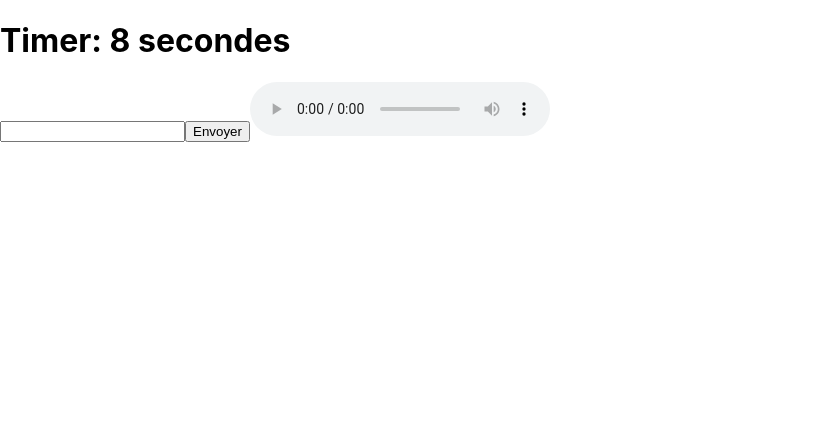
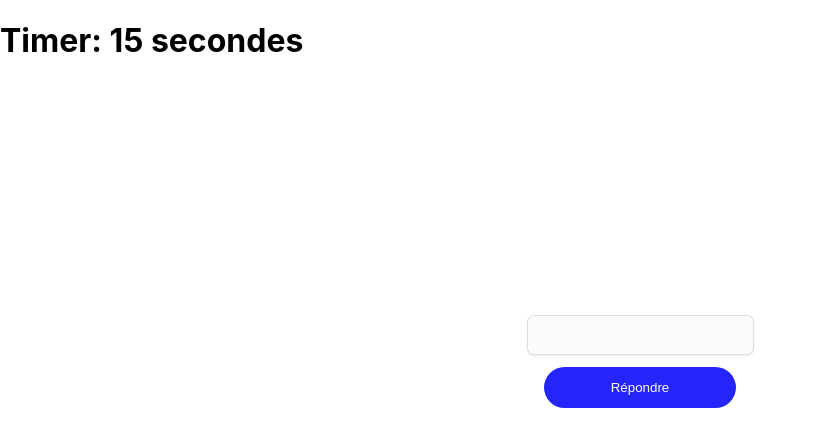
Before and after one commit to Kevdevv/blind-test, a React (Create React App) app: page /blind in a window 1280 px wide. Shown: the top 446 px of the page, without its empty margins (0-817 px from the left). Built offline with nearby package versions, Linux system fonts and the light colour scheme.

Commit message:
debut design

```diff
--- a/src/Pages/BlindTest.js
+++ b/src/Pages/BlindTest.js
@@ -9,7 +9,7 @@ const BlindTest = () => {
   const totalComponents = 3;
 
   const [seconds, setSeconds] = useState(15);
-  const [isPaused, setIsPaused] = useState(false);
+  const [isPaused, setIsPaused] = useState(true);
 
   useEffect(() => {
 
--- a/src/component/Sound.jsx
+++ b/src/component/Sound.jsx
@@ -1,5 +1,6 @@
 import React, { useEffect, useState } from 'react'
 import PopUp from './PopUp';
+import '../styles/sound.css'
 
 const Sound = (props) => {
 
@@ -19,7 +20,7 @@ const Sound = (props) => {
           setModal(true)
           props.update()
           props.pause()
-          setTimeout(function () {
+          setTimeout( () => {
             setModal(false);
             props.defreez()
       }, 2000);
@@ -31,11 +32,12 @@ const Sound = (props) => {
 
   return (
     <>
+  <div className='input_box'>
+    <input type="text" value={valeurInput} onChange={handleChange} />
+    <button className='answer' onClick={handleSubmit}>Répondre</button>
+  </div>
 
-    <input type="text" value={valeurInput} onChange={handleChange} />
-    <button onClick={handleSubmit}>Envoyer</button>
-
-    <audio
+    <audio className='hidden'
         controls
         autoPlay
         src={props.content}>
--- /dev/null
+++ b/src/styles/sound.css
@@ -0,0 +1,38 @@
+.answer {
+    background: rgb(37, 37, 250);
+    border-radius: 5vw;
+    border: none;
+    margin-top: 1%;
+    padding: 1%;
+    width: 15%;
+    color: white;
+}
+
+.answer:hover {
+    cursor: pointer;
+}
+
+.hidden {
+    display: none;
+}
+
+.input_box {
+    display: flex;
+    flex-direction: column;
+    align-items: center;
+    margin-top: 20%;
+}
+
+input {
+    padding: 7px;
+    border-radius: 6px;
+    font-size: 16px;
+    background: #fbfbfb;
+    border: 2px solid transparent;
+    height: 20px;
+    box-shadow: 0 0 0 1px #dddddd, 0 2px 4px 0 rgb(0 0 0 / 7%), 0 1px 1.5px 0 rgb(0 0 0 / 5%);
+}
+
+input:focus {
+    border: 35px black;
+}
```
